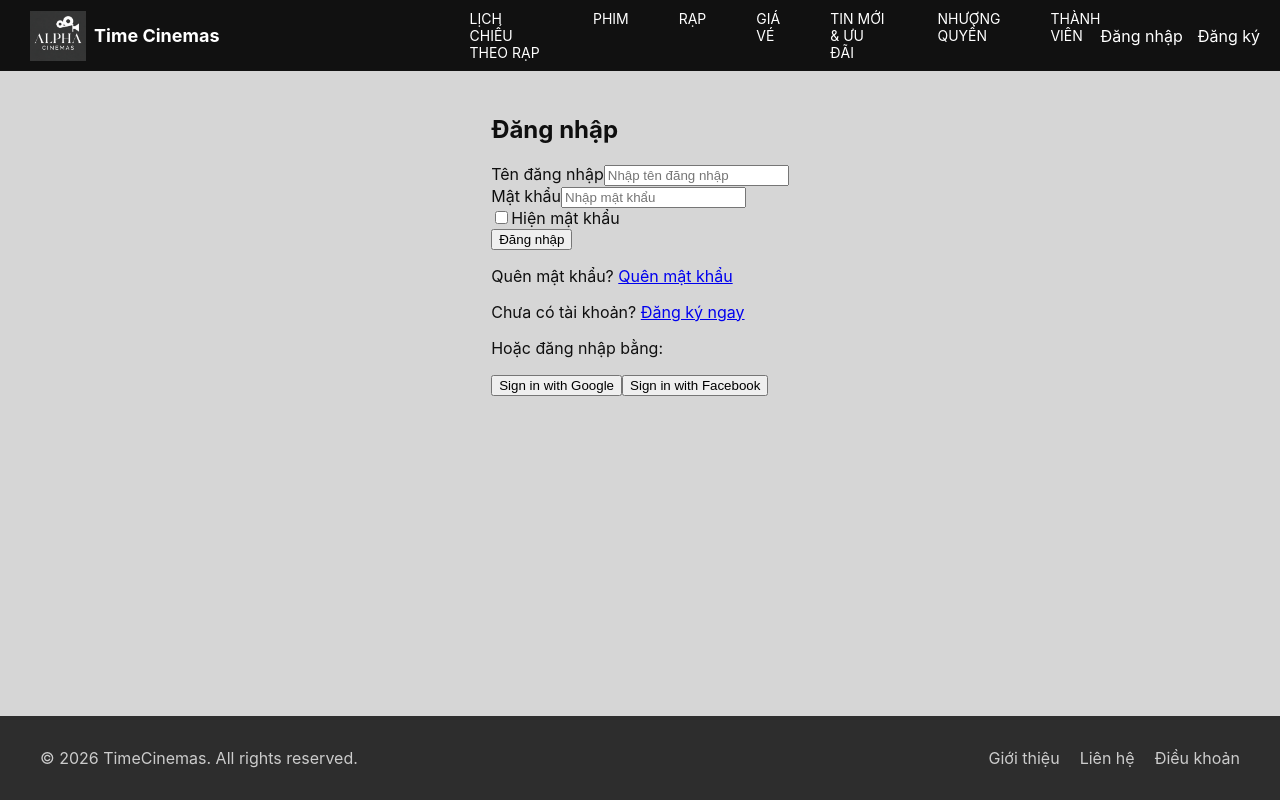
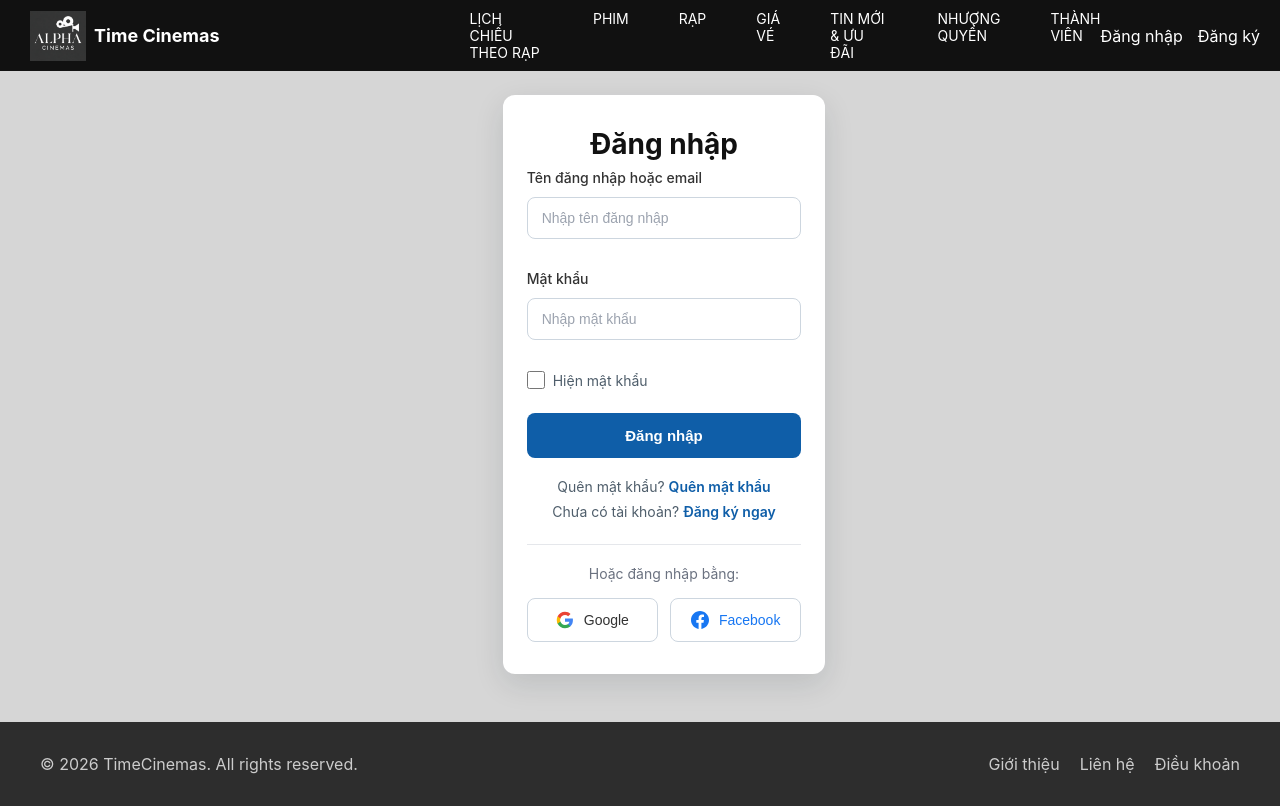
Before and after one commit to hgduong/WDP_G2, a React (Create React App) app in the folder frontend/: page /login in a window 1280 px wide. Built offline with nearby package versions, Linux system fonts and the light colour scheme; no server answers.

Commit message:
gd login

```diff
--- a/frontend/package.json
+++ b/frontend/package.json
@@ -12,6 +12,7 @@
     "react-dom": "^19.2.3",
     "react-router-dom": "^7.13.0",
     "react-scripts": "5.0.1",
+    "react-toastify": "^11.0.5",
     "web-vitals": "^2.1.4"
   },
   "scripts": {
--- a/frontend/src/App.js
+++ b/frontend/src/App.js
@@ -4,6 +4,8 @@ import { router } from "./routes/all.route";
 import { LanguageProvider } from "./context/LanguageContext";
 import { UserProvider } from "./context/UserContext";
 import { useEffect} from "react";
+import { ToastContainer } from "react-toastify";
+import "react-toastify/dist/ReactToastify.css";
 
 function AppContent() {
 
@@ -26,6 +28,17 @@ function App() {
     <UserProvider>
       <LanguageProvider>
         <AppContent />
+        <ToastContainer
+          position="top-right"
+          autoClose={3000}
+          hideProgressBar={false}
+          newestOnTop
+          closeOnClick
+          rtl={false}
+          pauseOnFocusLoss
+          draggable
+          pauseOnHover
+        />
       </LanguageProvider>
     </UserProvider>
   );
--- /dev/null
+++ b/frontend/src/layouts/Login.css
@@ -0,0 +1,328 @@
+/* Login Page Styles */
+/* .login-container {
+  min-height: 100vh;
+  display: flex;
+  align-items: center;
+  justify-content: center;
+  padding: 24px;
+  background: linear-gradient(135deg, #f5f7fa 0%, #e4ecf3 100%);
+} */
+
+.login-wrapper {
+  width: 100%;
+  max-width: 420px;
+  background: #ffffff;
+  border-radius: 12px;
+  padding: 32px 24px;
+  box-shadow: 0 10px 30px rgba(17, 31, 44, 0.12);
+}
+
+.login-title {
+  text-align: center;
+  margin: 0 0 8px;
+  font-size: 28px;
+  color: #111;
+  font-weight: 700;
+}
+
+.login-subtitle {
+  text-align: center;
+  margin: 0 0 24px;
+  color: #4f5e6b;
+  font-size: 14px;
+}
+
+.login-form {
+  display: flex;
+  flex-direction: column;
+  gap: 16px;
+}
+
+.login-form .form-group {
+  display: flex;
+  flex-direction: column;
+  gap: 6px;
+}
+
+.login-form label {
+  font-size: 14px;
+  font-weight: 600;
+  color: #333;
+}
+
+.login-form input[type="text"],
+.login-form input[type="password"],
+.login-form input[type="email"] {
+  border: 1px solid #cdd6df;
+  border-radius: 8px;
+  padding: 12px 14px;
+  font-size: 14px;
+  transition: all 0.2s ease;
+  outline: none;
+}
+
+.login-form input:focus {
+  border-color: #0f5ea8;
+  box-shadow: 0 0 0 3px rgba(15, 94, 168, 0.1);
+}
+
+.login-form input::placeholder {
+  color: #9ca3af;
+}
+
+.log-wrapper {
+  position: relative;
+}
+
+.log-wrapper input {
+  width: 100%;
+  padding-right: 44px;
+  box-sizing: border-box;
+}
+
+/* Password wrapper */
+.password-wrapper {
+  position: relative;
+}
+
+.password-wrapper input {
+  width: 100%;
+  padding-right: 44px;
+  box-sizing: border-box;
+}
+
+.toggle-password {
+  position: absolute;
+  right: 12px;
+  top: 50%;
+  transform: translateY(-50%);
+  background: none;
+  border: none;
+  cursor: pointer;
+  color: #6b7280;
+  font-size: 16px;
+  padding: 4px;
+  display: flex;
+  align-items: center;
+  justify-content: center;
+}
+
+.toggle-password:hover {
+  color: #0f5ea8;
+}
+
+/* Checkbox */
+.checkbox-group {
+  display: flex;
+  align-items: center;
+  gap: 8px;
+}
+
+.checkbox-group input[type="checkbox"] {
+  width: 18px;
+  height: 18px;
+  accent-color: #0f5ea8;
+  cursor: pointer;
+  margin: 0;
+}
+
+.checkbox-group span {
+  font-size: 14px;
+  color: #4f5e6b;
+  cursor: pointer;
+}
+
+/* Submit button */
+.login-btn {
+  border: none;
+  border-radius: 8px;
+  padding: 14px;
+  background: #0f5ea8;
+  color: #fff;
+  font-size: 15px;
+  font-weight: 600;
+  cursor: pointer;
+  transition: all 0.2s ease;
+  margin-top: 8px;
+}
+
+.login-btn:hover {
+  background: #0d4f8b;
+}
+
+.login-btn:active {
+  transform: scale(0.98);
+}
+
+/* Links */
+.login-links {
+  margin-top: 20px;
+  text-align: center;
+}
+
+.login-links p {
+  margin: 8px 0;
+  font-size: 14px;
+  color: #4f5e6b;
+}
+
+.login-links a {
+  color: #0f5ea8;
+  text-decoration: none;
+  font-weight: 600;
+}
+
+.login-links a:hover {
+  text-decoration: underline;
+}
+
+/* Social login */
+.social-login {
+  margin-top: 24px;
+  padding-top: 20px;
+  border-top: 1px solid #e5e7eb;
+}
+
+.social-login p {
+  text-align: center;
+  color: #6b7280;
+  font-size: 14px;
+  margin: 0 0 16px;
+}
+
+.social-buttons {
+  display: flex;
+  gap: 12px;
+}
+
+.social-btn {
+  flex: 1;
+  padding: 12px;
+  border: 1px solid #cdd6df;
+  border-radius: 8px;
+  font-size: 14px;
+  font-weight: 500;
+  cursor: pointer;
+  transition: all 0.2s ease;
+  display: flex;
+  align-items: center;
+  justify-content: center;
+  gap: 10px;
+  background: #fff;
+}
+
+.social-btn.google {
+  color: #333;
+}
+
+.social-btn.facebook {
+  color: #1877f2;
+}
+
+.social-btn:hover {
+  border-color: #0f5ea8;
+  background: #f0f7fc;
+}
+
+/* Error message */
+.error-message {
+  background: #fef2f2;
+  color: #dc2626;
+  padding: 12px;
+  border-radius: 6px;
+  font-size: 14px;
+  border: 1px solid #fecaca;
+}
+
+/* Responsive - Tablet */
+@media (max-width: 768px) {
+  .login-wrapper {
+    max-width: 380px;
+    padding: 28px 20px;
+  }
+
+  .login-title {
+    font-size: 24px;
+  }
+}
+
+/* Responsive - Mobile */
+@media (max-width: 480px) {
+  .login-container {
+    padding: 16px;
+    align-items: flex-start;
+    padding-top: 40px;
+  }
+
+  .login-wrapper {
+    padding: 24px 20px;
+    border-radius: 10px;
+  }
+
+  .login-title {
+    font-size: 22px;
+    margin-bottom: 4px;
+  }
+
+  .login-subtitle {
+    font-size: 13px;
+    margin-bottom: 20px;
+  }
+
+  .login-form {
+    gap: 14px;
+  }
+
+  .login-form input {
+    padding: 12px;
+    font-size: 15px;
+  }
+
+  .login-btn {
+    padding: 14px;
+    font-size: 15px;
+  }
+
+  .login-links {
+    margin-top: 16px;
+  }
+
+  .login-links p {
+    font-size: 13px;
+  }
+
+  .social-login {
+    margin-top: 20px;
+    padding-top: 16px;
+  }
+
+  .social-login p {
+    font-size: 13px;
+    margin-bottom: 14px;
+  }
+
+  .social-buttons {
+    flex-direction: column;
+    gap: 10px;
+  }
+
+  .social-btn {
+    padding: 12px;
+  }
+}
+
+/* Small mobile */
+@media (max-width: 360px) {
+  .login-container {
+    padding: 12px;
+    padding-top: 30px;
+  }
+
+  .login-wrapper {
+    padding: 20px 16px;
+  }
+
+  .login-title {
+    font-size: 20px;
+  }
+}
--- a/frontend/src/pages/Login.js
+++ b/frontend/src/pages/Login.js
@@ -2,6 +2,8 @@ import React, { useState, useContext } from "react";
 import { loginUser } from "../services/api.js";
 import { useNavigate } from "react-router-dom";
 import { UserContext } from "../context/UserContext.js";
+import { toast } from "react-toastify";
+import "../layouts/Login.css";
 
 function Login() {
   const [username, setUsername] = useState("");
@@ -15,7 +17,7 @@ function Login() {
     try {
       const result = await loginUser({ email: username, password });
       if (result.data.requireOtp) {
-        alert(result.data.message);
+        toast.info(result.data.message);
         navigate("/otp_verify", {
           state: { email: username, purpose: "register" },
         });
@@ -23,7 +25,7 @@ function Login() {
       } else {
         // Set user and role directly from login response
         const userData = result.data.user;
-        alert(result.data.message);
+        toast.success(result.data.message);
 
         // First set the user data and role in context
         login(userData);
@@ -41,24 +43,26 @@ function Login() {
         }, 100);
       }
     } catch (err) {
-      alert("Đăng ký thất bại: " + err.message);
+      toast.error("Đăng nhập thất bại: " + err.message);
     }
   };
 
-  const handleLoginGoogle = async(e) => {
+  const handleLoginGoogle = async (e) => {
     window.location.href = "http://localhost:9999/login-google";
   };
 
-
-  const handleLoginFacebook = async(e) => {
+  const handleLoginFacebook = async (e) => {
     window.location.href = "http://localhost:9999/login/federated/facebook";
   };
   return (
-    <div>
-      <h2>Đăng nhập</h2>
-      <form onSubmit={handleSubmit}>
-        <div>
-          <label>Tên đăng nhập</label>
+    <div className="login-container">
+      <div className="login-wrapper">
+        <h2 className="login-title">Đăng nhập</h2>
+        {/* <p className="login-subtitle">Vui lòng đăng nhập để tiếp tục</p> */}
+        <form className="login-form" onSubmit={handleSubmit}>
+          <div className="form-group">
+            <label>Tên đăng nhập hoặc email</label>
+            <div className="log-wrapper">
               <input
                 type="text"
                 value={username}
@@ -66,18 +70,28 @@ function Login() {
                 placeholder="Nhập tên đăng nhập"
               />
             </div>
+          </div>
 
-        <div>
+          <div className="form-group">
             <label>Mật khẩu</label>
+            <div className="password-wrapper">
               <input
                 type={showPassword ? "text" : "password"}
                 value={password}
                 onChange={(e) => setPassword(e.target.value)}
                 placeholder="Nhập mật khẩu"
               />
+              <button
+                type="button"
+                className="toggle-password"
+                onClick={() => setShowPassword(!showPassword)}
+              >
+                {/* {showPassword ? "👁️" : "🔒"} */}
+              </button>
+            </div>
           </div>
 
-        <div>
+          <div className="checkbox-group">
             <input
               type="checkbox"
               checked={showPassword}
@@ -86,20 +100,40 @@ function Login() {
             <span>Hiện mật khẩu</span>
           </div>
 
-        <button type="submit">Đăng nhập</button>
+          <button type="submit" className="login-btn">
+            Đăng nhập
+          </button>
         </form>
 
+        <div className="login-links">
           <p>
             Quên mật khẩu? <a href="/forgot_password">Quên mật khẩu</a>
           </p>
           <p>
             Chưa có tài khoản? <a href="/signup">Đăng ký ngay</a>
           </p>
+        </div>
 
-      <div>
+        <div className="social-login">
           <p>Hoặc đăng nhập bằng:</p>
-        <button onClick={handleLoginGoogle}>Sign in with Google</button>
-        <button onClick={handleLoginFacebook}>Sign in with Facebook</button>
+          <div className="social-buttons">
+            <button className="social-btn google" onClick={handleLoginGoogle}>
+              <svg width="18" height="18" viewBox="0 0 24 24" fill="none" xmlns="http://www.w3.org/2000/svg">
+                <path d="M22.56 12.25c0-.78-.07-1.53-.2-2.25H12v4.26h5.92c-.26 1.37-1.04 2.53-2.21 3.31v2.77h3.57c2.08-1.92 3.28-4.74 3.28-8.09z" fill="#4285F4"/>
+                <path d="M12 23c2.97 0 5.46-.98 7.28-2.66l-3.57-2.77c-.98.66-2.23 1.06-3.71 1.06-2.86 0-5.29-1.93-6.16-4.53H2.18v2.84C3.99 20.53 7.7 23 12 23z" fill="#34A853"/>
+                <path d="M5.84 14.09c-.22-.66-.35-1.36-.35-2.09s.13-1.43.35-2.09V7.07H2.18C1.43 8.55 1 10.22 1 12s.43 3.45 1.18 4.93l2.85-2.22.81-.62z" fill="#FBBC05"/>
+                <path d="M12 5.38c1.62 0 3.06.56 4.21 1.64l3.15-3.15C17.45 2.09 14.97 1 12 1 7.7 1 3.99 3.47 2.18 7.07l3.66 2.84c.87-2.6 3.3-4.53 6.16-4.53z" fill="#EA4335"/>
+              </svg>
+              Google
+            </button>
+            <button className="social-btn facebook" onClick={handleLoginFacebook}>
+              <svg width="18" height="18" viewBox="0 0 24 24" fill="#1877F2" xmlns="http://www.w3.org/2000/svg">
+                <path d="M24 12.073c0-6.627-5.373-12-12-12s-12 5.373-12 12c0 5.99 4.388 10.954 10.125 11.854v-8.385H7.078v-3.47h3.047V9.43c0-3.007 1.792-4.669 4.533-4.669 1.312 0 2.686.235 2.686.235v2.953H15.83c-1.491 0-1.956.925-1.956 1.874v2.25h3.328l-.532 3.47h-2.796v8.385C19.612 23.027 24 18.062 24 12.073z"/>
+              </svg>
+              Facebook
+            </button>
+          </div>
+        </div>
       </div>
     </div>
   );
```
Also changed, not shown: 1 other file (tests, documents, lock files or other folders). Lines whose indentation alone changed are shown as unchanged.
